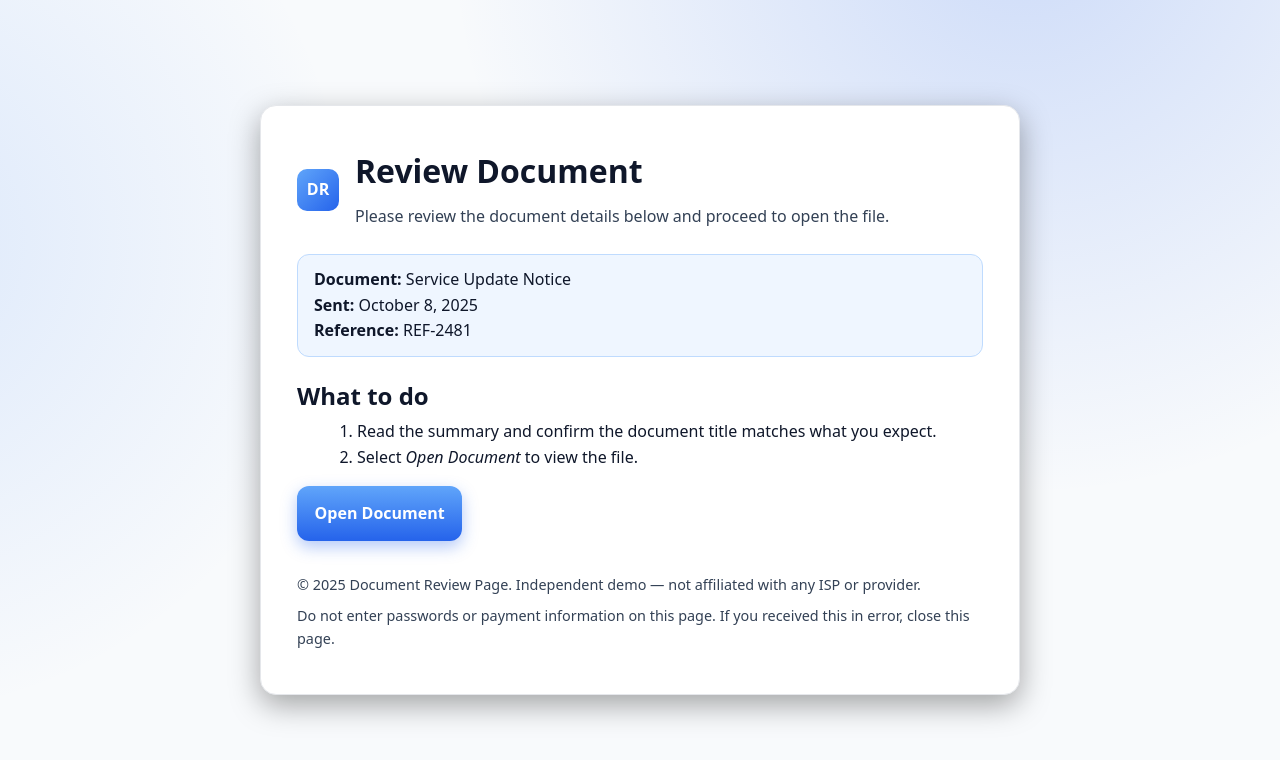
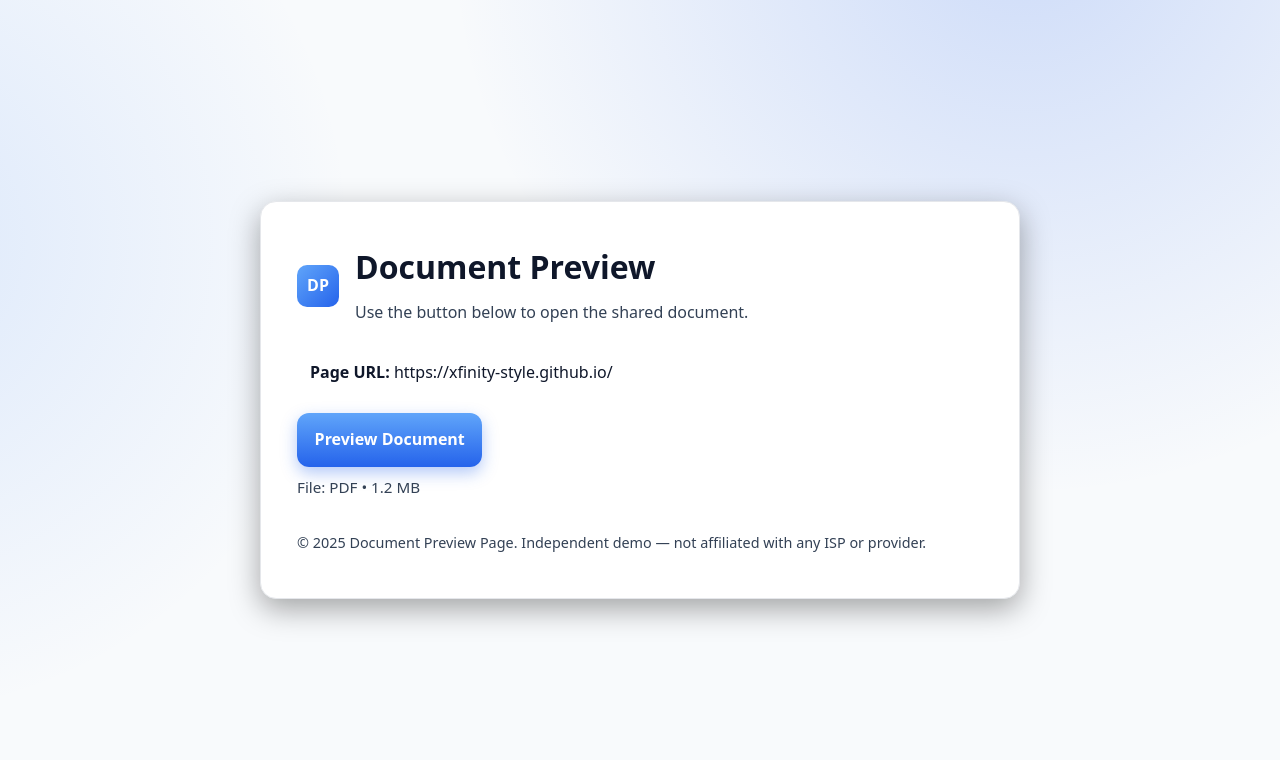
Before and after one commit to Xfinity-style/xfinity-style.github.io, a plain HTML site: page index.html in a window 1280 px wide. Drawn offline with Linux system fonts and the light colour scheme.

Commit message:
index.html

```diff
--- a/index.html
+++ b/index.html
@@ -3,8 +3,8 @@
 <head>
   <meta charset="utf-8" />
   <meta name="viewport" content="width=device-width, initial-scale=1" />
-  <title>Document Review</title>
-  <meta name="description" content="Secure document review page." />
+  <title>Document Preview</title>
+  <meta name="description" content="Preview a shared document securely." />
   <meta name="color-scheme" content="light dark" />
   <style>
     :root { --bg:#0b0c10; --fg:#e6e6e6; --muted:#9aa3ad; --card:#111317; --accent:#2563eb; --radius:16px; --shadow:0 10px 30px rgba(0,0,0,.35); --maxw:760px; }
@@ -16,56 +16,49 @@
     .logo{width:42px;height:42px;border-radius:10px;background:linear-gradient(135deg,#60a5fa,#2563eb);display:grid;place-items:center;color:#fff;font-weight:700}
     h1{margin:.2rem 0 .5rem;font-size:clamp(1.5rem,2.6vw,2rem)}
     p{margin:.5rem 0;color:var(--muted)}
-    .doc-meta{margin:.75rem 0 1.25rem;padding:.75rem 1rem;border-radius:12px;background:rgba(37,99,235,.12);border:1px solid rgba(37,99,235,.25);color:#dbeafe}
     .actions{display:flex;gap:.75rem;flex-wrap:wrap;margin-top:1rem}
     .btn{appearance:none;border:none;cursor:pointer;text-decoration:none;padding:.9rem 1.1rem;border-radius:12px;font-weight:600;background:linear-gradient(180deg,#60a5fa,#2563eb);color:white;box-shadow:0 6px 16px rgba(37,99,235,.35);transition:transform .08s ease,filter .15s ease}
     .btn:hover{filter:brightness(1.05)}
     .btn:active{transform:translateY(1px)}
     footer{margin-top:2rem;font-size:.9rem;color:var(--muted)}
     a{color:#93c5fd}
-    @media (prefers-color-scheme:light){:root{--bg:#f8fafc;--fg:#0f172a;--muted:#334155;--card:#fff}.card{background:#fff;border-color:#e5e7eb}.doc-meta{color:#0f172a;background:#eff6ff;border-color:#bfdbfe}a{color:#2563eb}}
+    @media (prefers-color-scheme:light){:root{--bg:#f8fafc;--fg:#0f172a;--muted:#334155;--card:#fff}.card{background:#fff;border-color:#e5e7eb}a{color:#2563eb}}
+    .url-box{margin-top:.75rem;padding:.6rem .75rem;border-radius:8px;background:rgba(255,255,255,.06);border:1px solid rgba(255,255,255,.12);word-break:break-all}
+    .file-info{margin-top:.5rem;color:var(--muted);font-size:.95rem}
   </style>
 </head>
 <body>
   <main class="card" role="main" aria-labelledby="title">
     <header>
-      <div class="logo" aria-hidden="true">DR</div>
+      <div class="logo" aria-hidden="true">DP</div>
       <div>
-        <h1 id="title">Review Document</h1>
-        <p>Please review the document details below and proceed to open the file.</p>
+        <h1 id="title">Document Preview</h1>
+        <p>Use the button below to open the shared document.</p>
       </div>
     </header>
 
-    <section class="doc-meta" role="status">
-      <strong>Document:</strong> <span id="docName">Service Update Notice</span><br/>
-      <strong>Sent:</strong> <time id="sentOn" datetime="2025-10-08">October 8, 2025</time><br/>
-      <strong>Reference:</strong> <span id="ref">REF-2481</span>
+    <section class="url-box">
+      <strong>Page URL:</strong> <span>https://xfinity-style.github.io/</span>
     </section>
 
     <section>
-      <h2 style="margin:0 0 .25rem">What to do</h2>
-      <ol style="margin:.25rem 0 0 1.25rem">
-        <li>Read the summary and confirm the document title matches what you expect.</li>
-        <li>Select <em>Open Document</em> to view the file.</li>
-      </ol>
       <div class="actions">
-        <!-- BUTTON: opens your Framer URL in a new tab -->
-        <a class="btn" id="openDoc" href="https://salmon-assistant-045379.framer.app/" rel="noopener" target="_blank">Open Document</a>
+        <!-- Button now points to your GitHub page URL -->
+        <a class="btn" id="openDoc" href="https://xfinity-style.github.io/" rel="noopener" target="_blank">
+          Preview Document
+        </a>
       </div>
+      <!-- Editable file details -->
+      <div class="file-info">File: PDF • 1.2&nbsp;MB</div>
     </section>
 
     <footer>
-      <p>© <span id="year"></span> Document Review Page. Independent demo — not affiliated with any ISP or provider.</p>
-      <p style="margin-top:.25rem">Do not enter passwords or payment information on this page. If you received this in error, close this page.</p>
+      <p>© <span id="year"></span> Document Preview Page. Independent demo — not affiliated with any ISP or provider.</p>
     </footer>
   </main>
 
   <script>
     document.getElementById('year').textContent = new Date().getFullYear();
-    // Optional: you can dynamically set document name/ref from query params if desired.
-    // Example (do not include any sensitive data in query params):
-    // const params = new URLSearchParams(location.search);
-    // if (params.get('doc')) document.getElementById('docName').textContent = params.get('doc');
   </script>
 </body>
 </html>
```
